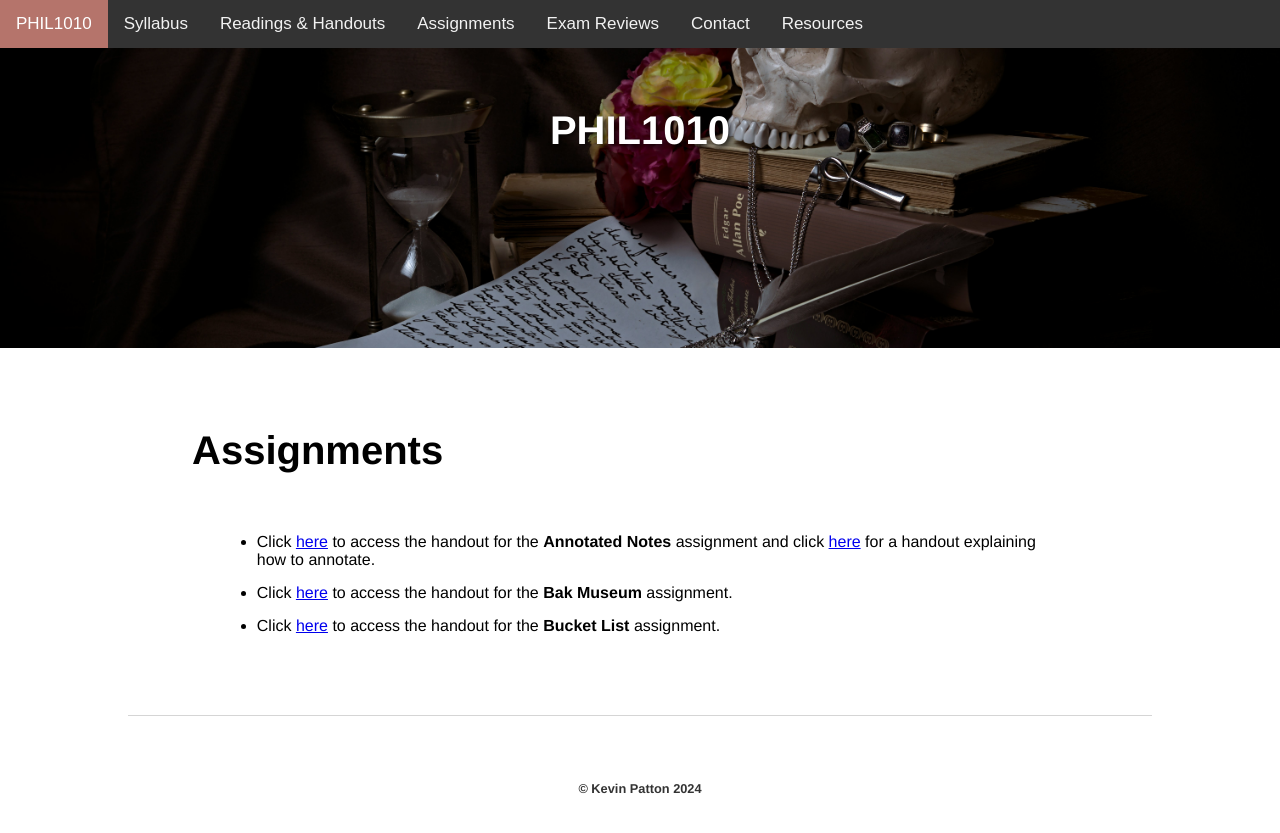
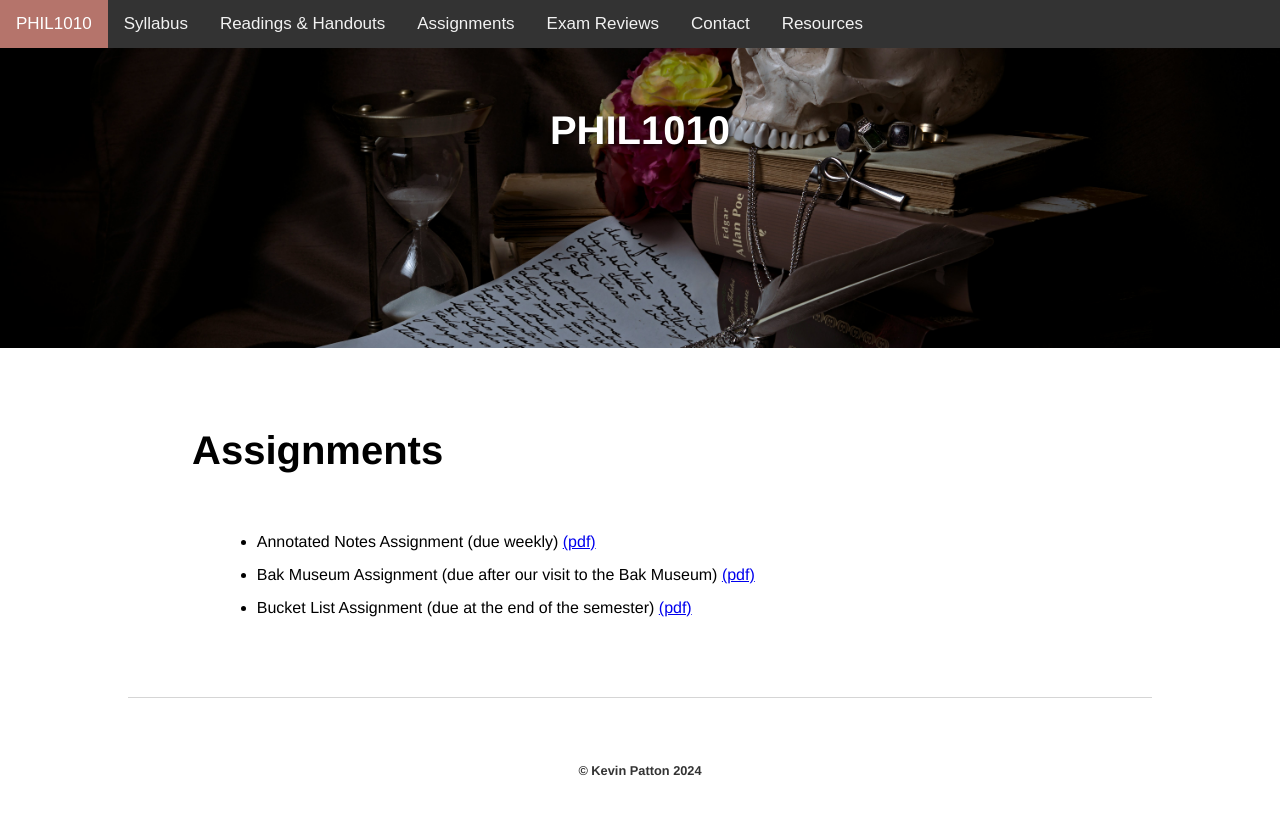
Before and after one commit to kevinjpatton/kevinjpatton.github.io, a Jekyll site: the page built from teaching/phil_1010/assignments/index.html, in a window 1280 px wide. Shown: the top 833 px of the page. Built offline with Jekyll 4.4.1, drawn with Linux system fonts in a browser that asks for light colours; Markdown is read by kramdown in place of the engine named in the settings.

Commit message:
Update index.html

```diff
--- a/teaching/phil_1010/assignments/index.html
+++ b/teaching/phil_1010/assignments/index.html
@@ -4,7 +4,7 @@ title: PHIL1010 - Assignments
 ---
 <h1>Assignments</h1>
 <ul class="standard-list">
-<li>Click <a href="/teaching/commonresources/Handout - Weekly Annotations.pdf" target="_blank">here</a> to access the handout for the <b>Annotated Notes</b> assignment and click <a href="/pedagogy/handouts/Handout - Annotated Notes.pdf" target="_blank">here</a> for a handout explaining how to annotate.</li>
-<li>Click <a href="/teaching/phil_1010/assignments/Handout - Bak.pdf" target="_blank">here</a> to access the handout for the <b>Bak Museum</b> assignment.</li>
-<li>Click <a href="/teaching/phil_1010/assignments/Handout - Bucket List.pdf" target="_blank">here</a> to access the handout for the <b>Bucket List</b> assignment.</li>
+<li>Annotated Notes Assignment (due weekly) <a href="/teaching/commonresources/Handout - Weekly Annotations.pdf" target="_blank">(pdf)</a></li>
+<li>Bak Museum Assignment (due after our visit to the Bak Museum) <a href="/teaching/phil_1010/assignments/Handout - Bak.pdf" target="_blank">(pdf)</a></li>
+<li>Bucket List Assignment (due at the end of the semester) <a href="/teaching/phil_1010/assignments/Handout - Bucket List.pdf" target="_blank">(pdf)</a></li>
 </ul>
```
